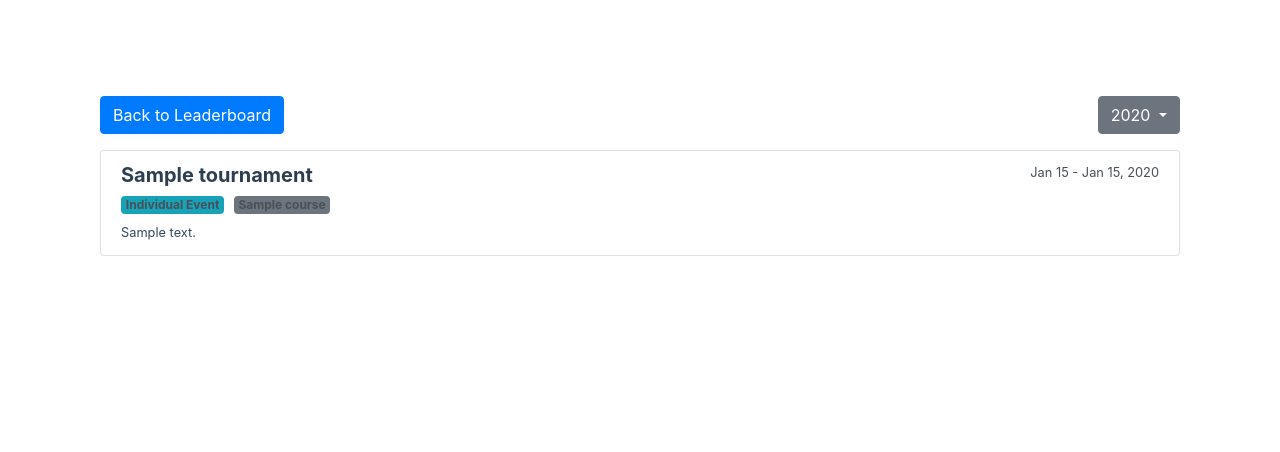
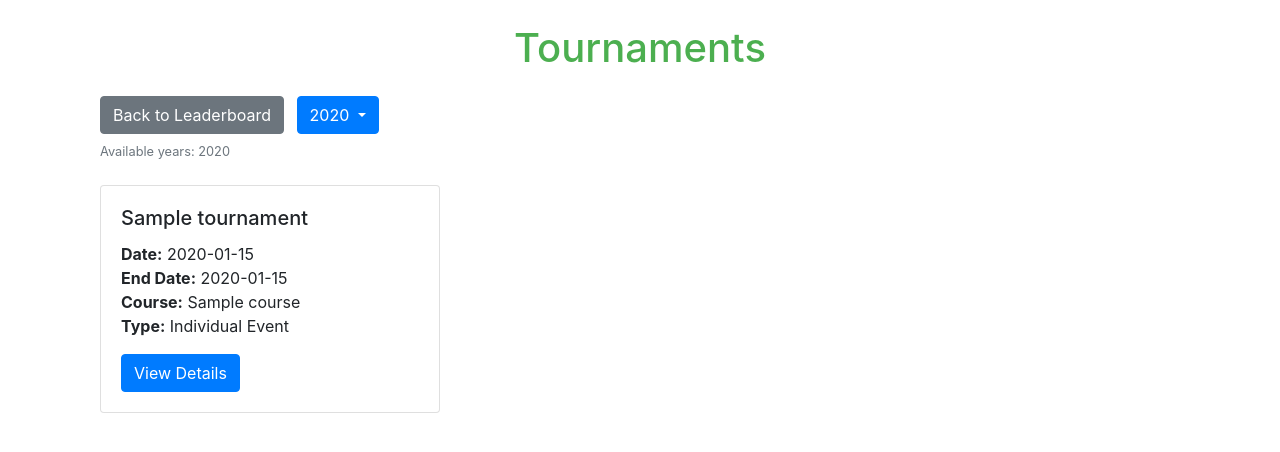
Before and after one commit to mawdis2/golf-leaderboard, a Python web app: template templates/tournaments.html in a window 1280 px wide. Shown: the part 56-508 px from the top of the page. Run offline with Jinja, Linux system fonts and the light colour scheme; the template is opened without the code that fills it: most values are stand-ins (such as "Sample title", 1, 10 or a date in 2020); some libraries are stand-ins or nearby versions.

Commit message:
Update tournaments template to display all years

```diff
--- a/templates/tournaments.html
+++ b/templates/tournaments.html
@@ -3,73 +3,65 @@
 {% block title %}Tournaments{% endblock %}
 
 {% block content %}
-<div class="container">
-    <div class="row">
-        <div class="col-12 text-center">
-            <h1 class="mb-4 text-white">Tournaments {{ selected_year }}</h1>
+<div class="container mt-4">
+    <h1 class="text-center mb-4">Tournaments</h1>
+
+    <div class="mb-4">
+        <a href="{{ url_for('main.leaderboard') }}" class="btn btn-secondary">Back to Leaderboard</a>
+
+        <!-- Year selector -->
+        <div class="dropdown d-inline-block ml-2">
+            <button class="btn btn-primary dropdown-toggle" type="button" id="yearDropdown" data-toggle="dropdown" aria-haspopup="true" aria-expanded="false">
+                {{ selected_year }}
+            </button>
+            <div class="dropdown-menu" aria-labelledby="yearDropdown">
+                {% for year in years %}
+                    <a class="dropdown-item {% if year == selected_year %}active{% endif %}" href="{{ url_for('main.tournaments', year=year) }}">{{ year }}</a>
+                {% endfor %}
             </div>
         </div>
 
-    <div class="row mb-3">
-        <div class="col-12 d-flex justify-content-between">
-            <a href="{{ url_for('main.leaderboard') }}" class="btn btn-primary">Back to Leaderboard</a>
-
-            <!-- Year selector -->
-            <div class="dropdown">
-                <button class="btn btn-secondary dropdown-toggle" type="button" id="yearDropdown" data-bs-toggle="dropdown" aria-expanded="false">
-                    {{ selected_year }}
-                </button>
-                <ul class="dropdown-menu" aria-labelledby="yearDropdown">
-                    {% for year in years %}
-                    <li><a class="dropdown-item {% if year == selected_year %}active{% endif %}" href="{{ url_for('main.tournaments', year=year) }}">{{ year }}</a></li>
-                    {% endfor %}
-                </ul>
-            </div>
+        <!-- Debug info to help troubleshoot -->
+        <div class="small text-muted mt-2">
+            Available years: {{ years|join(', ') }}
         </div>
     </div>
 
     {% if tournaments %}
         <div class="row">
-        <div class="col-12">
-            <div class="list-group">
             {% for tournament in tournaments %}
-                <a href="{{ url_for('main.tournament_details', tournament_id=tournament.id) }}" class="list-group-item list-group-item-action tournament-item mb-2">
-                    <div class="d-flex w-100 justify-content-between">
-                        <h5 class="mb-1 tournament-title">{{ tournament.name }}</h5>
-                        <small>
+                <div class="col-md-4 mb-4">
+                    <div class="card">
+                        <div class="card-body">
+                            <h5 class="card-title">{{ tournament.name }}</h5>
+                            <p class="card-text">
+                                <strong>Date:</strong> {{ tournament.date.strftime('%Y-%m-%d') }}<br>
                                 {% if tournament.end_date %}
-                                {{ tournament.date.strftime('%b %d') }} - {{ tournament.end_date.strftime('%b %d, %Y') }}
-                            {% else %}
-                                {{ tournament.date.strftime('%b %d, %Y') }}
+                                    <strong>End Date:</strong> {{ tournament.end_date.strftime('%Y-%m-%d') }}<br>
                                 {% endif %}
-                        </small>
-                    </div>
-                    <p class="mb-1">
-                        {% if tournament.is_team_event %}
-                            <span class="badge bg-primary">Team Event</span>
-                        {% else %}
-                            <span class="badge bg-info">Individual Event</span>
+                                {% if tournament.course %}
+                                    <strong>Course:</strong> {{ tournament.course.name }}<br>
                                 {% endif %}
-
-                        {% if tournament.course %}
-                            <span class="badge bg-secondary">{{ tournament.course.name }}</span>
-                        {% endif %}
+                                <strong>Type:</strong> {{ "Team Event" if tournament.is_team_event else "Individual Event" }}
                             </p>
-                    {% if tournament.description %}
-                    <small class="tournament-description">{{ tournament.description }}</small>
-                    {% endif %}
-                </a>
-                {% endfor %}
+                            <a href="{{ url_for('main.tournament_details', tournament_id=tournament.id) }}" class="btn btn-primary">View Details</a>
                         </div>
                     </div>
                 </div>
+            {% endfor %}
+        </div>
     {% else %}
-    <div class="row">
-        <div class="col-12 text-center">
         <div class="alert alert-info">
-                No tournaments found for {{ selected_year }}
+            No tournaments found for {{ selected_year }}.
+            {% if years|length > 1 %}
+                Try selecting a different year from the dropdown.
+            {% endif %}
         </div>
-        </div>
+    {% endif %}
+
+    {% if current_user.is_authenticated and current_user.is_admin %}
+        <div class="mt-4">
+            <a href="{{ url_for('main.admin_tournaments') }}" class="btn btn-success">Manage Tournaments</a>
         </div>
     {% endif %}
 </div>
```
Lines whose indentation alone changed are shown as unchanged.
